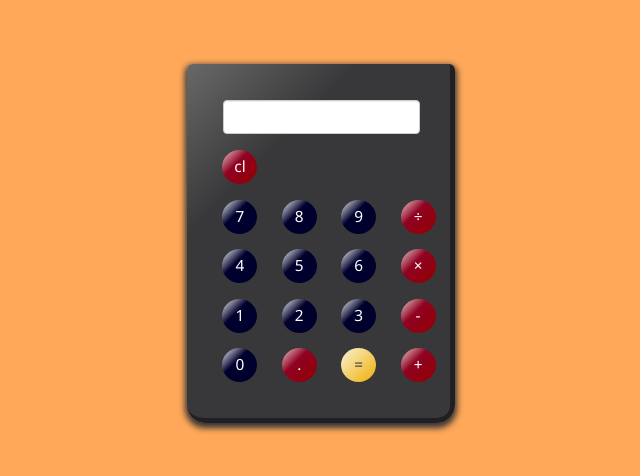
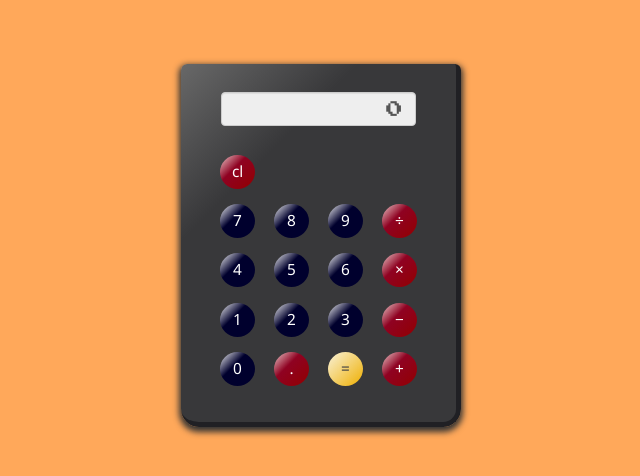
Before and after one commit to giancarlo88/js-calculator, a plain HTML site: page index.html in a window 1280 px wide. Shown: the part 128-604 px from the top of the page, without its empty margins (319-959 px from the left). Drawn offline with nearby package versions, Linux system fonts and the light colour scheme; files that its build step writes are made by us from their sources.

Commit message:
Updates
Minor updates:
-Fixed issue with decimals not working for numbers less than 10.
-Changed CSS so buttons are aligned better.
-Added check to ensure answers can't go past the width of the "display" (this needs more work)

```diff
--- a/index.html
+++ b/index.html
@@ -1,103 +1,58 @@
 <!DOCTYPE html>
-<html >
+<html>
+
 <head>
     <meta charset="UTF-8">
     <title>Javascript Calculator</title>
     <link href='https://fonts.googleapis.com/css?family=Press+Start+2P' rel='stylesheet' type='text/css'>
     <link href='https://fonts.googleapis.com/css?family=Noto+Sans' rel='stylesheet' type='text/css'>
-
-
     <link rel='stylesheet prefetch' href='https://maxcdn.bootstrapcdn.com/bootstrap/3.3.6/css/bootstrap.min.css'>
-
     <link rel="stylesheet" href="css/style.css">
-
-
-
-
 </head>
 
 <body>
-
     <div id="calcWrapper">
         <div id="calc">
-    <div class = "row">
-      <div class = "col-xs-12">
-      <input id="nums" class = "form-control " type="text">
-        </input>
+            <div id="numswrapper">
+                <input id="nums" class="form-control " type="text" value="0" disabled="true"></input>
             </div>
+            <div class="buttons">
+                <div class="btn-row">
+                    <button class="btn" id="clear">cl</button>
+                    <button class="btn number hidn"></button>
+                    <button class="btn number hidn"></button>
+                    <button class="btn number hidn"></button>
                 </div>
-
-  <div class = "buttons">
-  <div class="row">
-<div class="col-xs-3">
-        <button class="btn" id="clear">cl</button>
-    </div>
-    <div class = "col-xs-9"></div>
-  </div>
-    <div class="row">
-      <div class="col-xs-3">
+                <div class="btn-row">
                     <button class="btn number" id="7">7</button>
-      </div>
-      <div class="col-xs-3">
                     <button class="btn number" id="8">8</button>
-      </div>
-      <div class="col-xs-3">
-        <button class="btn number" id="9">9</button> </div>
-      <div class="col-xs-3">
+                    <button class="btn number" id="9">9</button>
                     <button class="btn operator" id="/">&divide</button>
                 </div>
-
-    </div>
-
-    <div class="row">
-      <div class="col-xs-3">
-        <button class="btn number" id="4">4</button> </div>
-
-      <div class="col-xs-3">
-        <button class="btn number" id="5">5</button> </div>
-
-      <div class="col-xs-3">
-        <button class="btn number" id="6">6</button> </div>
-      <div class="col-xs-3">
+                <div class="btn-row">
+                    <button class="btn number" id="4">4</button>
+                    <button class="btn number" id="5">5</button>
+                    <button class="btn number" id="6">6</button>
                     <button class="btn operator" id="*">&times</button>
                 </div>
+                <div class="btn-row">
+                    <button class="btn number" id="1">1</button>
+                    <button class="btn number" id="2">2</button>
+                    <button class="btn number" id="3">3</button>
+                    <button class="btn operator" id="-">&minus;</button>
                 </div>
-
-    <div class="row">
-      <div class="col-xs-3">
-        <button class="btn number" id="1">1</button> </div>
-
-      <div class="col-xs-3">
-        <button class="btn number" id="2">2</button> </div>
-
-      <div class="col-xs-3">
-        <button class="btn number" id="3">3</button> </div>
-      <div class="col-xs-3">
-        <button class="btn operator" id="-">-</button>
-      </div>
-
-    </div>
-    <div class="row">
-      <div class="col-xs-3">
-        <button class="btn number" id="0">0</button> </div>
-      <div class="col-xs-3">
-        <button class="btn dec" id=".">.</button> </div>
-      <div class="col-xs-3">
-        <button class="btn operator" id="equals">=</button> </div>
-      <div class="col-xs-3">
+                <div class="btn-row">
+                    <button class="btn number" id="0">0</button>
+                    <button class="btn dec" id=".">.</button>
+                    <button class="btn operator" id="equals">=</button>
                     <button class="btn operator" id="+">+</button>
-      </div>
                 </div>
             </div>
         </div>
     </div>
     <script src='https://code.jquery.com/jquery-2.2.4.min.js'></script>
     <script src='https://maxcdn.bootstrapcdn.com/bootstrap/3.3.6/js/bootstrap.min.js'></script>
+    <script src="js/index.js"></script>
+</body>
 
-        <script src="js/index.js"></script>
-
-
-
-
-  </body>
 </html>
--- a/style.css
+++ b/style.css
@@ -1,29 +1,7 @@
 body,
 html {
-  height: 100%;
     font-family: 'Noto Sans', sans-serif;
     background-color: #FFA85A;
-}
-
-#calcWrapper {
-  padding: 15%;
-  text-align: center;
-  vertical-align: middle;
-  height: 100%;
-  width: 100%;
-}
-
-#calc {
-  background: linear-gradient(135deg, #686868 0%, #38383a 28%);
-  border-radius: 6px 6px 18px 18px;
-  border-style: solid;
-  border-color: #202024;
-  border-width: 0 5px 5px 0;
-  padding: 2em;
-  margin: 0 auto;
-  position: relative;
-  width: 30%;
-    box-shadow: 0px 3px 6px 2px;
 }
 
 .btn {
@@ -34,21 +12,29 @@ html {
     border: 10px;
 }
 
-input[type="text"] {
-  text-align: right;
+.btn-row-cl {
+    text-align: left;
 }
 
-#nums {
-  font-family: "Press Start 2p", sans-serif;
-  font-size: 120%;
-  width: 95%;
-  margin: .5em;
+#calc {
+    text-align: center;
+    background: linear-gradient(135deg, #686868 0%, #38383a 28%);
+    border-radius: 6px 6px 18px 18px;
+    border-style: solid;
+    border-color: #202024;
+    border-width: 0 5px 5px 0;
+    padding: 2em;
+    margin: 0 auto;
     position: relative;
+    box-shadow: 0px 3px 6px 2px;
+    width: 20em;
 }
 
-.number {
-  background: linear-gradient(135deg, #fcfcfc 0%, #00002d 40%);
-  color: white;
+#calcWrapper {
+    padding: 15%;
+    vertical-align: middle;
+    height: 100%;
+    width: 100%;
 }
 
 .dec,
@@ -62,3 +48,28 @@ input[type="text"] {
     background: linear-gradient(135deg, #f9f2d9 0%, #efaf00 100%);
     color: #393A40;
 }
+
+.hidn {
+    visibility: hidden;
+}
+
+input[type="text"] {
+    text-align: right;
+}
+
+#nums {
+    font-family: "Press Start 2p", sans-serif;
+    font-size: 120%;
+    position: relative;
+    width: 89%;
+    margin: 0 auto;
+}
+
+.number {
+    background: linear-gradient(135deg, #fcfcfc 0%, #00002d 40%);
+    color: white;
+}
+
+#numswrapper {
+    padding-bottom: 1.5em;
+}
```
Also changed, not shown: index.js (+37 -36 lines). Lines whose indentation alone changed are shown as unchanged.
